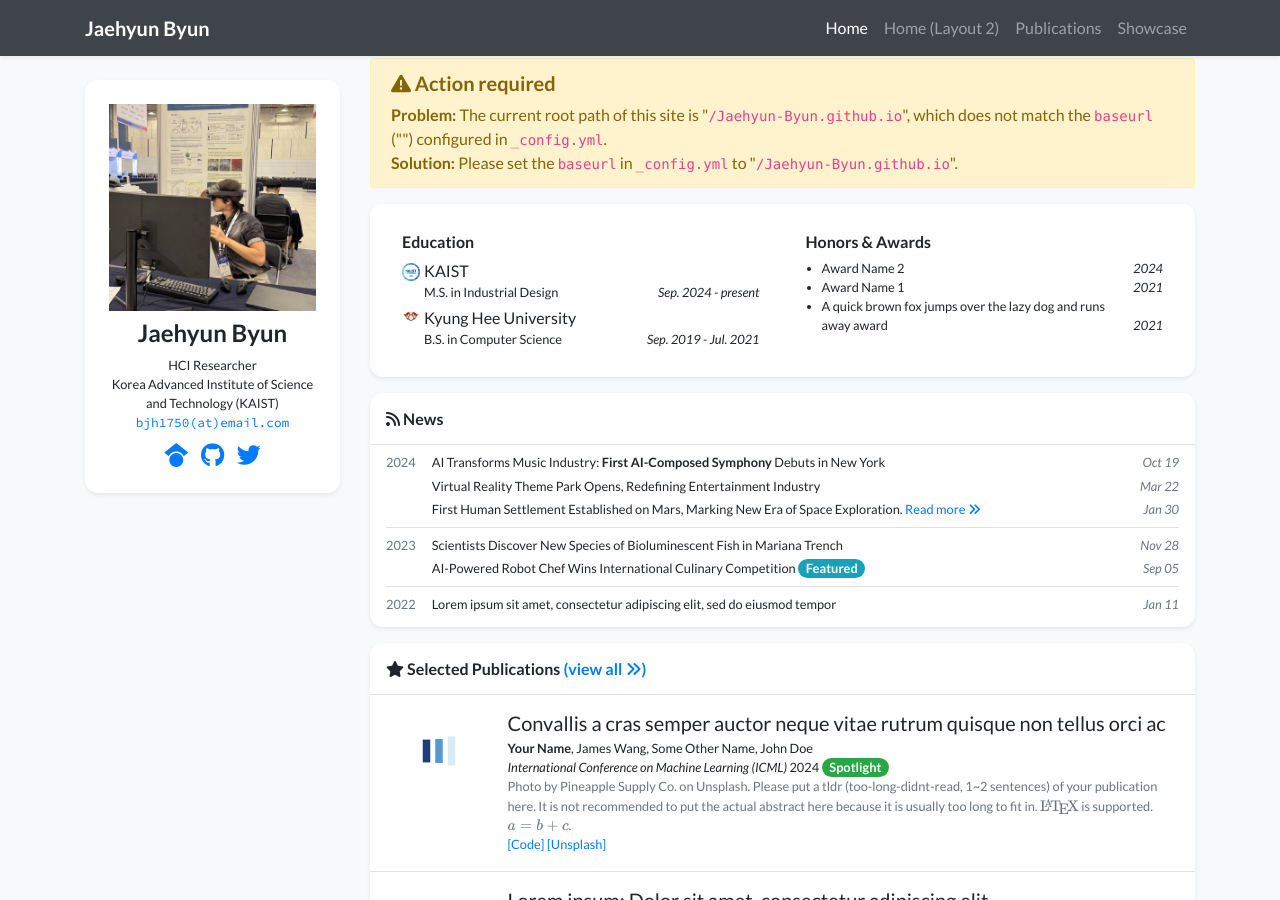
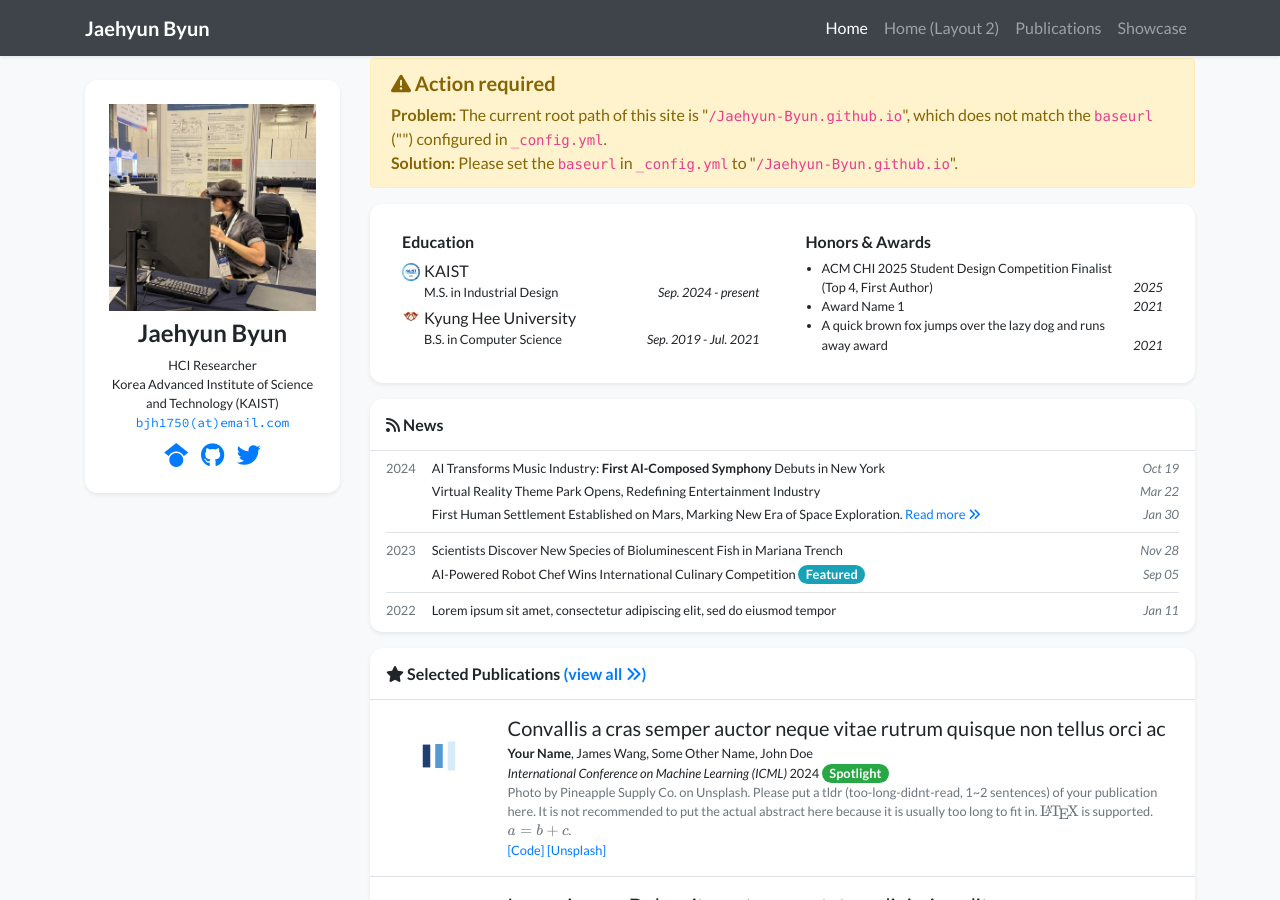
Before and after one commit to Jaehyun-Byun/Jaehyun-Byun.github.io, a Jekyll site: the page built from index.html, in a window 1280 px wide and 900 px high, scrolled down 328 px. Built offline with Jekyll 4.4.1, drawn with Linux system fonts in a browser that asks for light colours; nearby versions of some CDN libraries; a style sheet for code colours, icons or effects is not loaded.

Commit message:
Update profile.yml

```diff
--- a/_data/profile.yml
+++ b/_data/profile.yml
@@ -52,8 +52,8 @@ education:
 #   date: Sep. 2019 - Jul. 2021
 
 awards:
-- name: Award Name 2
-  date: 2024
+- name: ACM CHI 2025 Student Design Competition Finalist (Top 4, First Author)
+  date: 2025
 - name: Award Name 1
   date: 2021
 - name: A quick brown fox jumps over the lazy dog and runs away award
```
